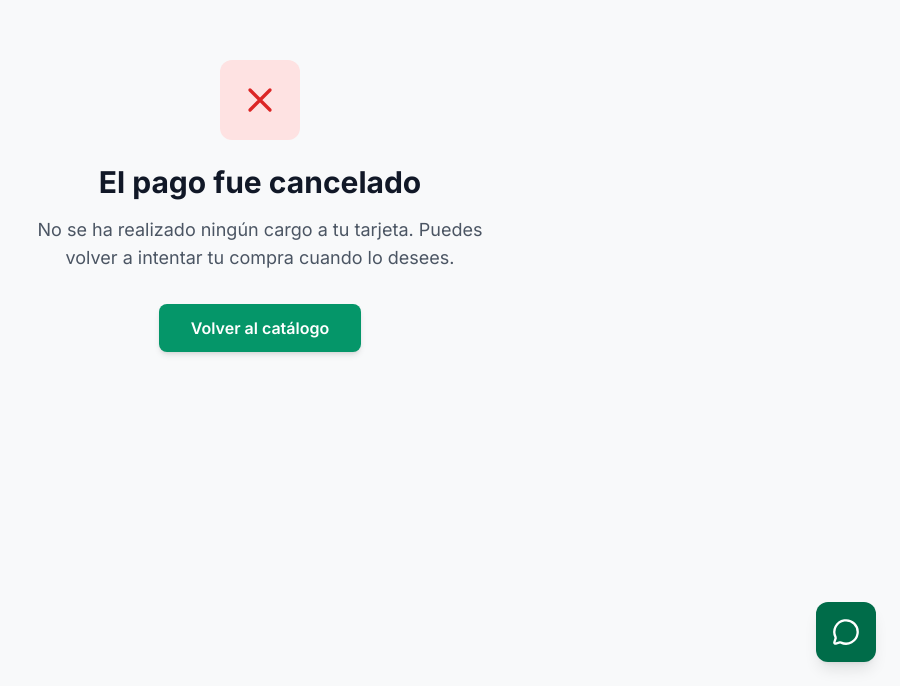
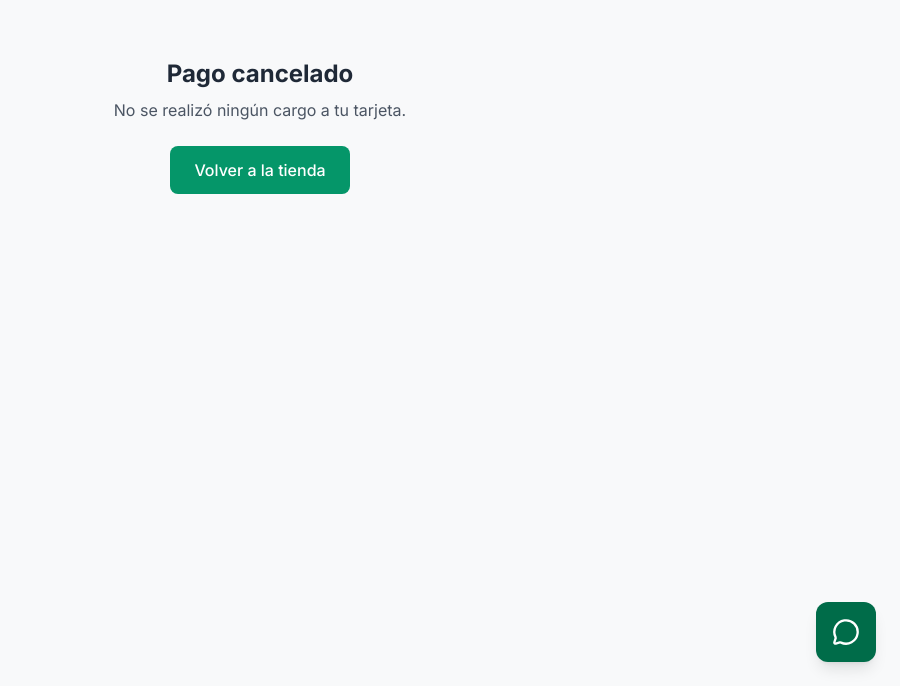
Before and after one commit to Israel-BfS/Mizton_Shop, a Next.js app: page /cancel in a window 1280 px wide. Shown: the part 114-800 px from the top of the page, without its empty margins (380-1280 px from the left). Built offline with nearby package versions, Linux system fonts and the light colour scheme.

Commit message:
fix: resolve dynamic origin for stripe cancel and success urls

```diff
--- a/src/app/api/checkout/route.ts
+++ b/src/app/api/checkout/route.ts
@@ -40,7 +40,7 @@ export async function POST(req: NextRequest) {
     const cleanImage = rawImage ? rawImage.split('?')[0].replace(/_\.(avif|webp)$/i, '') : "https://images.unsplash.com/photo-1522335789203-aabd1fc54bc9";
     const finalImageUrl = cleanImage.startsWith('//') ? 'https:' + cleanImage : cleanImage;
 
-    const siteUrl = process.env.NEXT_PUBLIC_SITE_URL || "http://localhost:3000";
+    const origin = req.headers.get('origin') || process.env.NEXT_PUBLIC_SITE_URL || 'https://mizton.shop';
 
     const session = await stripe.checkout.sessions.create({
       payment_method_types: ["card"],
@@ -60,8 +60,8 @@ export async function POST(req: NextRequest) {
       ],
       mode: "payment",
       shipping_address_collection: { allowed_countries: ["MX"] },
-      success_url: `${siteUrl}/success?session_id={CHECKOUT_SESSION_ID}`,
-      cancel_url: `${siteUrl}/cancel`,
+      success_url: `${origin}/success?session_id={CHECKOUT_SESSION_ID}`,
+      cancel_url: `${origin}/cancel`,
     });
 
     return NextResponse.json({ url: session.url });
--- a/src/app/cancel/page.tsx
+++ b/src/app/cancel/page.tsx
@@ -2,18 +2,11 @@ import Link from 'next/link';
 
 export default function CancelPage() {
   return (
-    <div className="min-h-[80vh] flex flex-col items-center justify-center p-6 text-center">
-      <div className="w-20 h-20 bg-red-100 text-red-600 rounded-full flex items-center justify-center mb-6">
-        <svg className="w-10 h-10" fill="none" stroke="currentColor" viewBox="0 0 24 24">
-          <path strokeLinecap="round" strokeLinejoin="round" strokeWidth="2" d="M6 18L18 6M6 6l12 12" />
-        </svg>
-      </div>
-      <h1 className="text-3xl font-bold text-gray-900 mb-4">El pago fue cancelado</h1>
-      <p className="text-lg text-gray-600 max-w-md mx-auto mb-8">
-        No se ha realizado ningún cargo a tu tarjeta. Puedes volver a intentar tu compra cuando lo desees.
-      </p>
-      <Link href="/" className="px-8 py-3 bg-emerald-600 hover:bg-emerald-700 text-white font-semibold rounded-xl transition shadow-md">
-        Volver al catálogo
+    <div className="min-h-[60vh] flex flex-col items-center justify-center p-6 text-center">
+      <h1 className="text-2xl font-bold text-gray-800">Pago cancelado</h1>
+      <p className="mt-2 text-gray-600">No se realizó ningún cargo a tu tarjeta.</p>
+      <Link href="/" className="mt-6 px-6 py-3 bg-emerald-600 text-white font-medium rounded-xl hover:bg-emerald-700 transition">
+        Volver a la tienda
       </Link>
     </div>
   );
```
